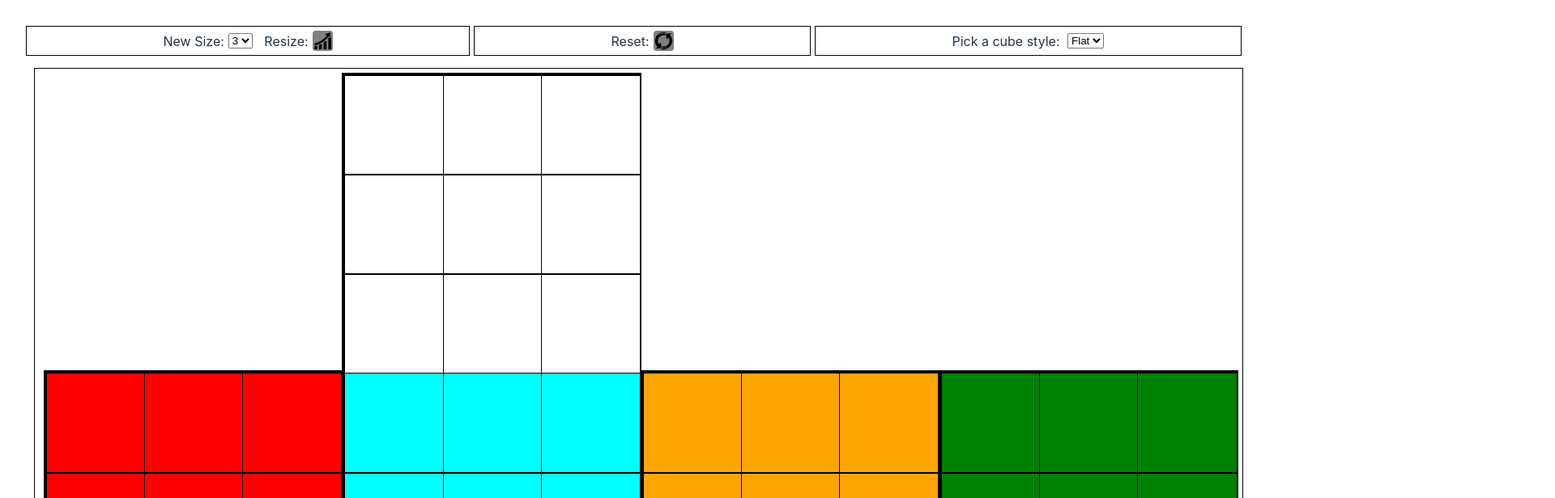
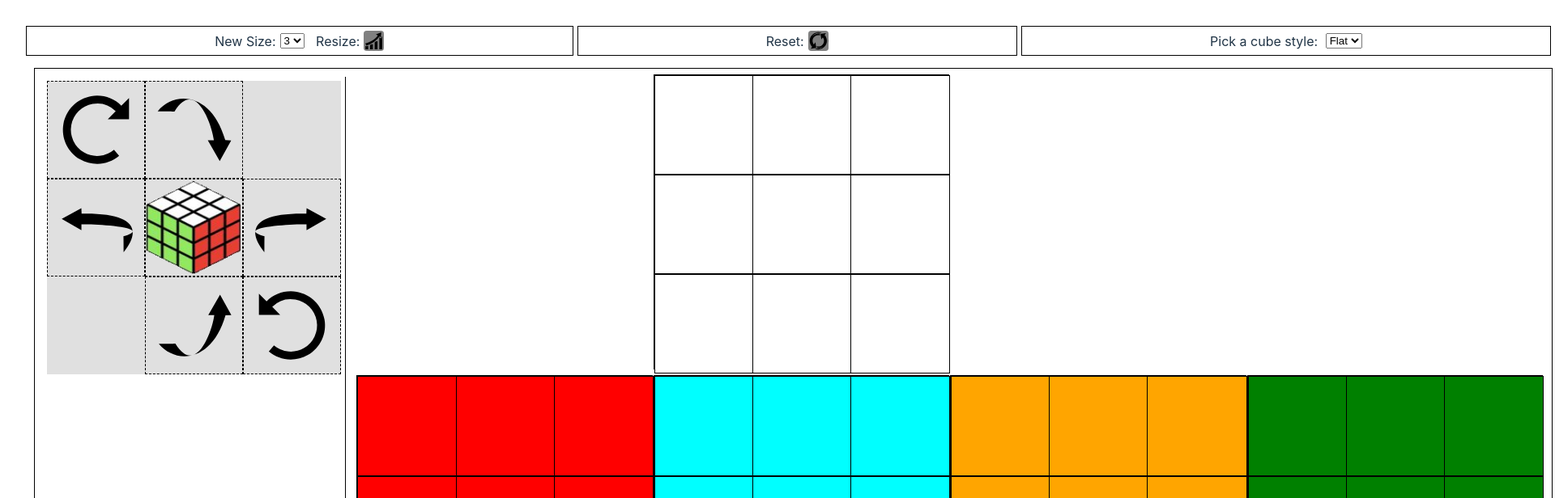
Before and after one commit to Dannnno/cube-algorithms, a React (Vite) app: page / in a window 1280 px wide. Shown: the top 616 px of the page at 81% size, 1920 px wide, since content can reach past the window. Built offline with nearby package versions, Linux system fonts and the light colour scheme.

Commit message:
Add UI support for whole-cube rotation
- Added sidebar that can control whole-cube geometry
- Tweak other styles to look nice with it

```diff
--- a/src/components/cubes/rendered-cube.module.scss
+++ b/src/components/cubes/rendered-cube.module.scss
@@ -1,15 +1,37 @@
 .cubeContainer {
   padding: 5px;
   margin: 0;
-  display: flex;
-  justify-content: center;
-  align-items: center;
   border: 1px solid black;
   width: 100%;
   $cell-size-basis: 12ch;
   --size-ratio: calc(3 / var(--side-size));
   --face-size: calc(var(--size-ratio) * var(--side-size) * #{$cell-size-basis});
   --value-size: calc(var(--size-ratio) * #{$cell-size-basis});
+  display: grid;
+  grid-template-columns: auto 3fr;
+  grid-template-rows: auto;
+  grid-template-areas: "control cube";
+
+  .control {
+    grid-area: control;
+    display: flex;
+    flex: column nowrap;
+    border-right: 1px solid black;
+    margin: 5px;
+    padding: 5px;
+
+    .controlButton {
+      width: var(--face-size);
+      height: var(--face-size);
+    }
+  }
+  .perspectiveWrapper {
+    padding: 2px;
+    grid-area: cube;
+    display: flex;
+    justify-content: center;
+    align-items: center;
+  }
 
   .face {
     pointer-events: all;
@@ -17,7 +39,7 @@
     grid-template-columns: repeat(var(--side-size), var(--value-size));
     grid-template-rows: repeate(var(--side-size), var(--value-size));
     margin: 0;
-    border: 3px solid black;
+    border: 1px solid black;
     width: var(--face-size);
     height: var(--face-size);
 
@@ -68,11 +90,11 @@
       grid-template-columns: repeat(4, var(--face-size));
       grid-template-rows: repeat(3, var(--face-size));
       grid-template-areas:
-        ".	s5	.	."
+        ".	s5	.	  ."
         "s1	s2	s3	s4"
-        ".	s6	.	.";
-      row-gap: 5px;
-      column-gap: 5px;
+        ".	s6	.	  .";
+      row-gap: calc(var(--side-size) * 3px);
+      column-gap: calc(var(--side-size) * 1px);
 
       .face {
         &.front {
--- a/src/components/cubes/rendered-cube.tsx
+++ b/src/components/cubes/rendered-cube.tsx
@@ -14,6 +14,7 @@ import React, { useMemo } from "react";
 import {
   FaceRotationButton,
   FocusFaceButton,
+  RotateCubeButtonContainer,
   SliceRotationButton,
 } from "../workflow/";
 import { CubeRenderStyle, IReactCubeProps } from "./generic-cube";
@@ -22,6 +23,8 @@ import styles, {
   back,
   bottom,
   cell,
+  control,
+  controlButton,
   cube,
   cubeContainer,
   cubePerspective,
@@ -29,6 +32,7 @@ import styles, {
   flat,
   front,
   left,
+  perspectiveWrapper,
   right,
   threeD,
   top,
@@ -75,11 +79,20 @@ export const RenderedCube: React.FC<IReactCubeProps> = props => {
   );
 
   return (
-    <div className={`${cubeContainer} ${renderStyleClass}`} style={cssVars}>
-      <div className={cubePerspective}>
-        <div className={cube}>{...sides}</div>
+    <>
+      <div className={`${cubeContainer} ${renderStyleClass}`} style={cssVars}>
+        <div className={control}>
+          <div className={controlButton}>
+            <RotateCubeButtonContainer dispatch={cubeDispatch} />
+          </div>
+        </div>
+        <div className={perspectiveWrapper}>
+          <div className={cubePerspective}>
+            <div className={cube}>{...sides}</div>
+          </div>
+        </div>
       </div>
-    </div>
+    </>
   );
 };
 
--- a/src/components/cubes/usePuzzleCube.ts
+++ b/src/components/cubes/usePuzzleCube.ts
@@ -8,7 +8,9 @@ import {
 } from "@model/cube";
 import {
   refocusCube,
+  rotateCube,
   rotateCubeFace,
+  rotateCubeFromFace,
   rotateCubeSliceFromFace,
 } from "@model/geometry";
 import React, { useMemo, useReducer } from "react";
@@ -32,11 +34,19 @@ export const enum CubeActionType {
   /**
    * Rotate the cube so a new face is the "front" face (i.e. face #2)
    */
-  RotateCube,
+  FocusCube,
   /**
    * Resize the cube. Also resets shape and layout
    */
   ResizeCube,
+  /**
+   * Rotate the cube in a particular direction
+   */
+  RotateCube,
+  /**
+   * Rotate the cube in a particular direction, while facing one way
+   */
+  RotateCubeFromFace,
 }
 
 interface IActionBase<T extends CubeActionType = CubeActionType> {
@@ -74,9 +84,26 @@ interface ICubeResizeAction extends IActionBase<CubeActionType.ResizeCube> {
   readonly newSize: number;
 }
 
-interface ICubeRotateCubeAction extends IActionBase<CubeActionType.RotateCube> {
+interface ICubeRotateCubeAction extends IActionBase<CubeActionType.FocusCube> {
   /** The face to re-focus on */
   readonly focusFace: CubeSide;
+}
+
+interface IRotateCubeAction extends IActionBase<CubeActionType.RotateCube> {
+  /** The axis to rotate along */
+  readonly axis: CubeAxis;
+  /** How many clockwise rotations to do */
+  readonly rotationCount: number;
+}
+
+interface IRotateCubeFromFaceAction
+  extends IActionBase<CubeActionType.RotateCubeFromFace> {
+  /** The face that is being rotated with respect to */
+  readonly faceRef: CubeSide;
+  /** How many rotations to do */
+  readonly rotationCount: number;
+  /** Which direction to rotate in */
+  readonly direction: SliceDirection;
 }
 
 /**
@@ -87,7 +114,9 @@ export type CubeActions =
   | ICubeRotateSliceAction
   | CubeResetCubeAction
   | ICubeRotateCubeAction
-  | ICubeResizeAction;
+  | ICubeResizeAction
+  | IRotateCubeAction
+  | IRotateCubeFromFaceAction;
 
 /**
  * Custom hook to use a custom puzzle cube
@@ -115,13 +144,11 @@ const puzzleReducer: React.Reducer<DeepReadonly<CubeData>, CubeActions> = (
   state: DeepReadonly<CubeData>,
   action: CubeActions,
 ) => {
-  let cubeData: CubeData;
   switch (action.type) {
     case CubeActionType.RotateFace:
-      cubeData = rotateCubeFace(state, action.sideId, action.rotationCount);
-      break;
+      return rotateCubeFace(state, action.sideId, action.rotationCount);
     case CubeActionType.RotateSlice:
-      cubeData = rotateCubeSliceFromFace(
+      return rotateCubeSliceFromFace(
         state,
         action.refSide,
         action.axis,
@@ -130,20 +157,24 @@ const puzzleReducer: React.Reducer<DeepReadonly<CubeData>, CubeActions> = (
         action.direction,
         action.rotationCount,
       );
-      break;
     case CubeActionType.ResizeCube:
-      cubeData = buildCubeOfSize(action.newSize);
-      break;
+      return buildCubeOfSize(action.newSize);
     case CubeActionType.ResetCube:
-      cubeData = buildCubeOfSize(getCubeSize(state));
-      break;
+      return buildCubeOfSize(getCubeSize(state));
+    case CubeActionType.FocusCube:
+      return refocusCube(state, action.focusFace);
     case CubeActionType.RotateCube:
-      cubeData = refocusCube(state, action.focusFace);
-      break;
+      return rotateCube(state, action.axis, action.rotationCount);
+    case CubeActionType.RotateCubeFromFace:
+      return rotateCubeFromFace(
+        state,
+        action.faceRef,
+        action.direction,
+        action.rotationCount,
+      );
     default:
       forceNever(action);
   }
-  return cubeData;
 };
 
 /**
--- a/src/components/workflow/geometry-buttons.module.scss
+++ b/src/components/workflow/geometry-buttons.module.scss
@@ -11,6 +11,7 @@ button.actionButton {
   font-family: inherit;
   cursor: pointer;
   transition: border-color 0.25s;
+  background-size: cover;
 
   &:not(:disabled) {
     &:hover {
@@ -36,7 +37,6 @@ button.actionButton {
 
   &.antiClockwise {
     background-image: url("/src/assets/anticlockwise-rotation.svg");
-    background-size: cover;
   }
 
   &.sliceLeft {
@@ -53,3 +53,49 @@ button.actionButton {
     background-image: url("/src/assets/underhand.svg");
   }
 }
+
+.rotateWholeCubeButton {
+  width: 100%;
+  height: 100%;
+  background-color: #e0e0e0;
+  display: grid;
+  grid-template-columns: repeat(3, 33.3%);
+  grid-template-rows: repeat(3, 33.3%);
+  grid-template-areas:
+    "zUp    up   ."
+    "left center right"
+    ".    down   zDown";
+
+  .rotateCubeButton {
+    border: 1px dashed black;
+    grid-area: center;
+    display: flex;
+    justify-content: center;
+    align-items: center;
+
+    &.center {
+      img {
+        width: 100%;
+        height: 100%;
+      }
+    }
+    &.up {
+      grid-area: up;
+    }
+    &.left {
+      grid-area: left;
+    }
+    &.right {
+      grid-area: right;
+    }
+    &.down {
+      grid-area: down;
+    }
+    &.zUp {
+      grid-area: zUp;
+    }
+    &.zDown {
+      grid-area: zDown;
+    }
+  }
+}
--- a/src/components/workflow/geometry-buttons.tsx
+++ b/src/components/workflow/geometry-buttons.tsx
@@ -11,12 +11,21 @@ import React, { useCallback, useMemo } from "react";
 import {
   actionButton,
   antiClockwise,
+  center,
   clockwise,
+  down,
   focusFace,
+  left,
+  right,
+  rotateCubeButton,
+  rotateWholeCubeButton,
   sliceDown,
   sliceLeft,
   sliceRight,
   sliceUp,
+  up,
+  zDown,
+  zUp,
 } from "./geometry-buttons.module.scss";
 
 interface IFaceRotationButtonProps {
@@ -165,7 +174,7 @@ export const FocusFaceButton: React.FC<IFocusButtonProps> = props => {
   const { cubeDispatch, sideId } = props;
   const callback = useCallback(() => {
     cubeDispatch({
-      type: CubeActionType.RotateCube,
+      type: CubeActionType.FocusCube,
       focusFace: sideId,
     });
   }, [cubeDispatch, sideId]);
@@ -180,3 +189,124 @@ export const FocusFaceButton: React.FC<IFocusButtonProps> = props => {
     ></button>
   );
 };
+
+interface IRotateWholeCubeButtonProps {
+  readonly dispatch: React.Dispatch<CubeActions>;
+  readonly direction: SliceDirection;
+  readonly axis: CubeAxis;
+}
+
+interface IRotateCubeButtonContainerProps {
+  readonly dispatch: React.Dispatch<CubeActions>;
+}
+
+export const RotateCubeButtonContainer: React.FC<
+  IRotateCubeButtonContainerProps
+> = props => {
+  const { dispatch } = props;
+  return (
+    <div className={rotateWholeCubeButton}>
+      <div className={`${rotateCubeButton} ${zUp}`}>
+        <RotateWholeCubeButton
+          dispatch={dispatch}
+          axis="Z"
+          direction={SliceDirection.Up}
+        />
+      </div>
+      <div className={`${rotateCubeButton} ${zDown}`}>
+        <RotateWholeCubeButton
+          dispatch={dispatch}
+          axis="Z"
+          direction={SliceDirection.Down}
+        />
+      </div>
+      <div className={`${rotateCubeButton} ${left}`}>
+        <RotateWholeCubeButton
+          dispatch={dispatch}
+          axis="X"
+          direction={SliceDirection.Left}
+        />
+      </div>
+      <div className={`${rotateCubeButton} ${right}`}>
+        <RotateWholeCubeButton
+          dispatch={dispatch}
+          axis="X"
+          direction={SliceDirection.Right}
+        />
+      </div>
+      <div className={`${rotateCubeButton} ${up}`}>
+        <RotateWholeCubeButton
+          dispatch={dispatch}
+          axis="Y"
+          direction={SliceDirection.Up}
+        />
+      </div>
+      <div className={`${rotateCubeButton} ${down}`}>
+        <RotateWholeCubeButton
+          dispatch={dispatch}
+          axis="Y"
+          direction={SliceDirection.Down}
+        />
+      </div>
+      <div className={`${rotateCubeButton} ${center}`}>
+        <img src="/puzzle_cube.png"></img>
+      </div>
+    </div>
+  );
+};
+
+const RotateWholeCubeButton: React.FC<IRotateWholeCubeButtonProps> = props => {
+  const { dispatch, direction, axis } = props;
+  const [className, sign, title] = useMemo(
+    () => ROTATE_CUBE_CLASSNAME_MAPPING[axis][direction]!,
+    [axis, direction],
+  );
+  const callback = useCallback(
+    () =>
+      dispatch({
+        type: CubeActionType.RotateCube,
+        axis,
+        rotationCount: 1 * sign,
+      }),
+    [axis, sign],
+  );
+
+  return (
+    <button
+      onClick={callback}
+      className={`${actionButton} ${className}`}
+      title={title}
+      aria-label={title}
+    ></button>
+  );
+};
+
+const ROTATE_CUBE_CLASSNAME_MAPPING: Record<
+  CubeAxis,
+  Partial<Record<SliceDirection, readonly [string, number, string]>>
+> = {
+  X: {
+    [SliceDirection.Left]: [sliceLeft, 1, "Rotate the cube left on the X-axis"],
+    [SliceDirection.Right]: [
+      sliceRight,
+      -1,
+      "Rotate the cube right on the X-axis",
+    ],
+  },
+  Y: {
+    [SliceDirection.Up]: [sliceUp, 1, "Rotate the cube up on the Y-axis"],
+    [SliceDirection.Down]: [
+      sliceDown,
+      -1,
+      "Rotate the cube down on the Y-axis",
+    ],
+  },
+  Z: {
+    [SliceDirection.Up]: [clockwise, 1, "Rotate the cube up on the Z-axis"],
+    [SliceDirection.Down]: [
+      antiClockwise,
+      -1,
+      "Rotate the cube down on the Z-axis",
+    ],
+  },
+};
--- a/src/index.scss
+++ b/src/index.scss
@@ -14,7 +14,6 @@
 }
 
 #root {
-  max-width: 1280px;
   margin: 0 auto;
   padding: 2rem;
   text-align: center;
```
